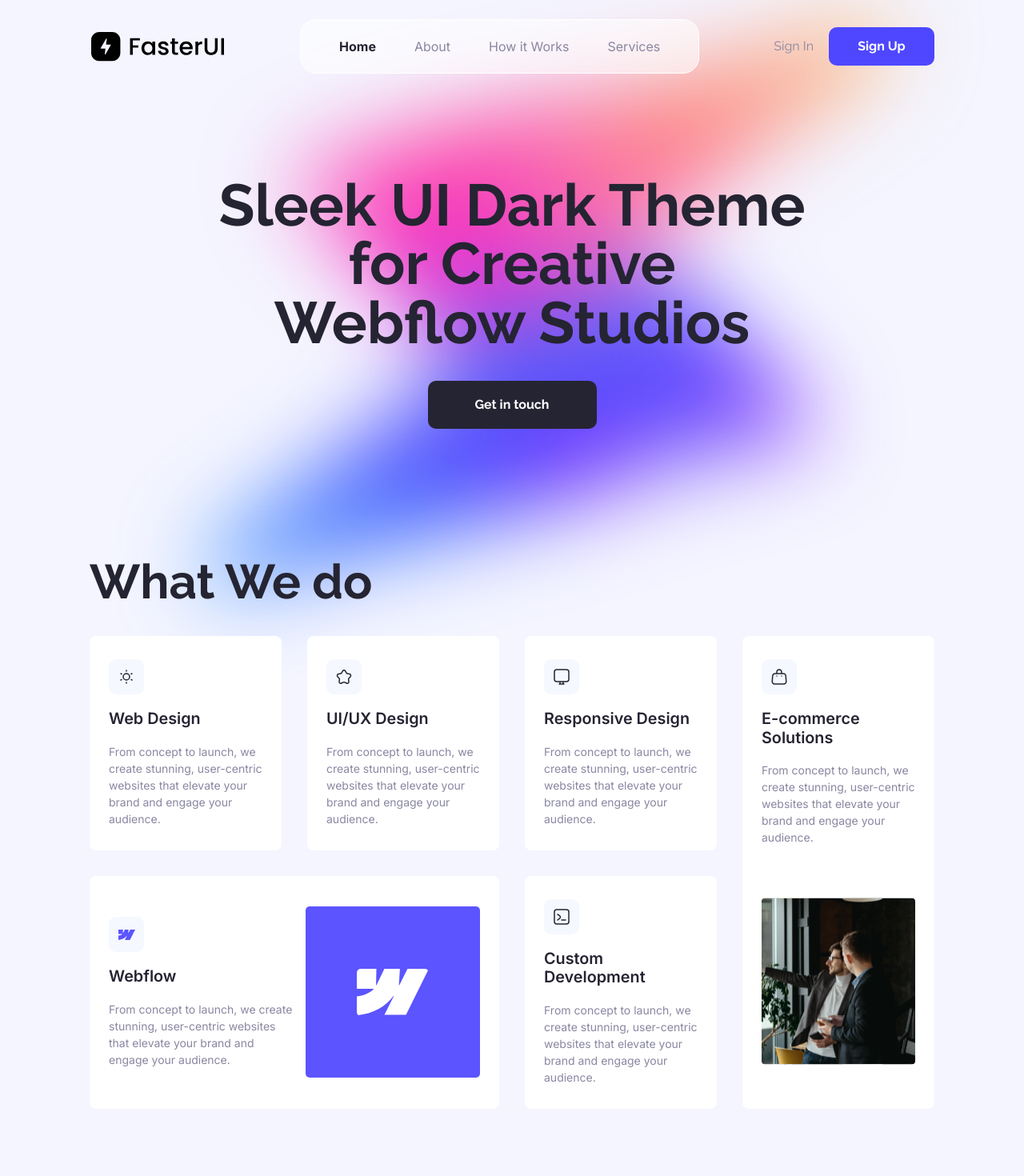
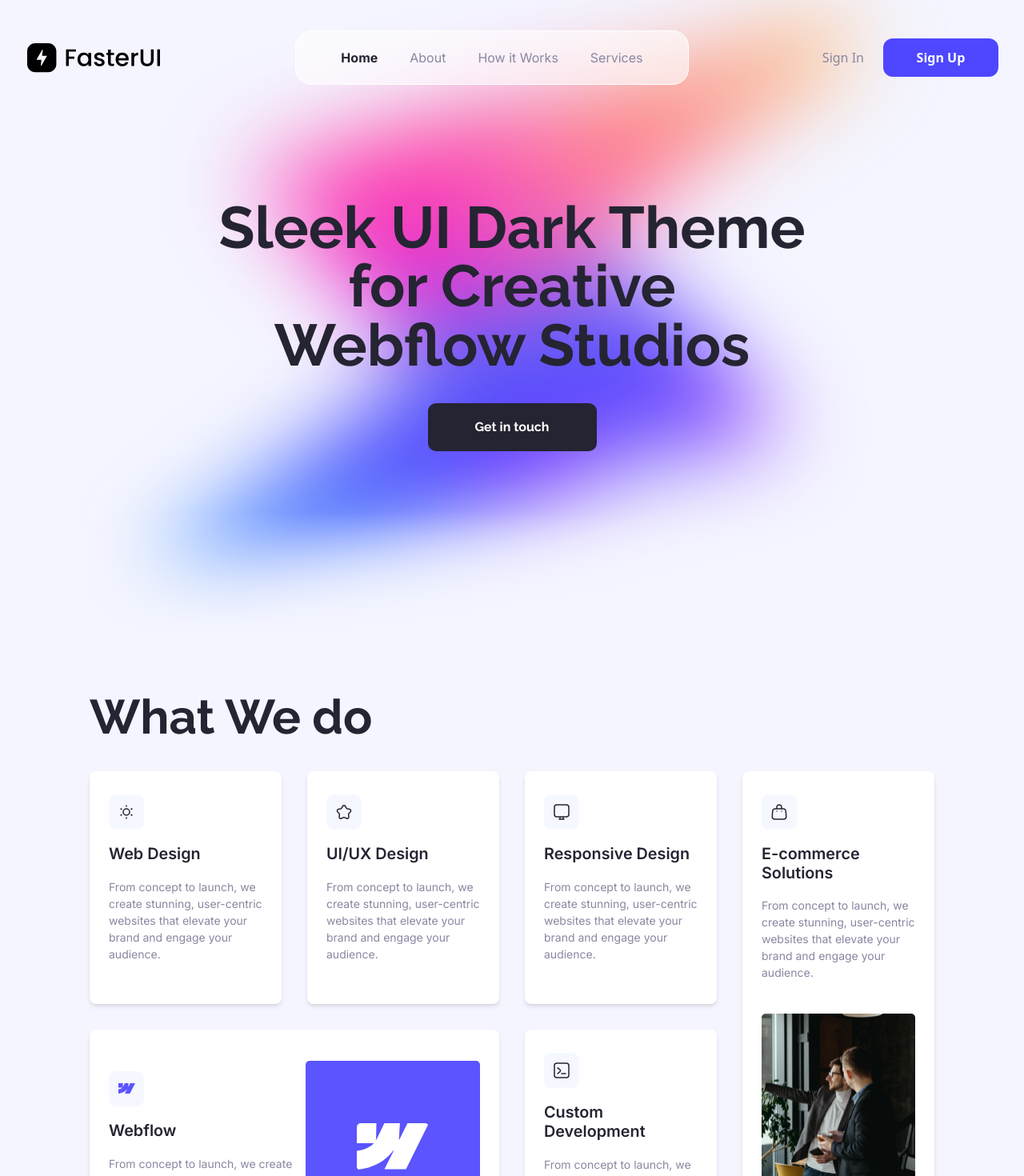
Before and after one commit to ht1423/FasterUI, a React (Vite) app: page / in a window 1280 px wide. Shown: the top 1470 px of the page at 80% size. Built offline with nearby package versions, Linux system fonts and the light colour scheme.

Commit message:
Hero and what we do section updated

```diff
--- a/src/components/HeroComp/MainHeading.jsx
+++ b/src/components/HeroComp/MainHeading.jsx
@@ -5,7 +5,7 @@ function MainHeading() {
     <div className=" xl:w-[764px] flex flex-col items-center mx-[40px] xl:mx-auto mt-[104px]">
 
       {/*Hero Section Main Heading*/}
-      <h1 className="text-[#252432] raleway font-bold text-[30px] sm:text-[40px] md:text-[50px] lg:text-[60px] xl:text-[73.34px] leading-[100%] tracking-normal text-center"> Sleek UI Dark Theme <br></br> for Creative <br></br> Webflow Studios </h1>
+      <h1 className="text-[#252432] raleway font-bold text-[30px] sm:text-[50px] md:text-[60px] xl:text-[73.34px] leading-[100%] tracking-normal text-center"> Sleek UI Dark Theme <br></br> for Creative <br></br> Webflow Studios </h1>
 
       {/*Get in Touch button*/}
       <button className="mt-[25px] sm:mt-[30px] xl:mt-[36px] py-3 px-8 xl:w-[211px] xl:h-[60px] bg-[#252432] rounded-[10px] cursor-pointer border-none raleway font-bold text-[16px] leading-[150%] text-white">Get in touch</button>
--- a/src/components/HeroComp/Navbar.jsx
+++ b/src/components/HeroComp/Navbar.jsx
@@ -3,31 +3,27 @@ import logo from "../../assets/HeroAsset/Logo.svg";
 
 function Navbar() {
   return (
-    <header className="flex flex-col lg:flex-row justify-between items-center px-4 sm:px-8 md:px-12 xl:px-28 py-4 sm:py-5 lg:py-6 gap-4">
+    <header className="w-full flex flex-wrap lg:flex-row justify-between items-center px-4 md:px-8 gap-4 lg:gap-8 py-[24px] xl:py-[38px]">
 
       {/* FasterUI Logo */}
       <a href="/" >
-        <img src={logo} alt="FasterUI Logo" className="w-[120px] h-[26px] sm:w-[140px] md:w-[150px] lg:w-[160px] xl:w-[170px] xl:h-[37px] object-contain" />
+        <img src={logo} alt="FasterUI Logo" className="w-[120px] h-[26px] sm:w-[140px] md:w-[150px] lg:w-[170px] xl:w-[170px] xl:h-[37px] object-contain" />
       </a>
 
       {/* Nav Links */}
-      <nav className="flex flex-row items-center justify-center gap-4 sm:gap-8 md:gap-10 lg:gap-12 xl:px-[56px] bg-white/60 border border-white rounded-[20px] text-[14px] sm:text-[15px] lg:text-[16px] w-full sm:w-[380px] lg:w-[450px] xl:w-[499px] h-auto sm:h-[56px] md:h-[62px] lg:h-[65px] xl:h-[68px] py-3 sm:py-0 inter leading-[150%]">
+      <nav className="flex-grow-0 flex-shrink-0 order-3 lg:order-2 w-full lg:w-auto flex flex-row items-center justify-around md:justify-center gap-4 sm:gap-6 md:gap-8 lg:gap-10 xl:px-[56px] bg-white/60 backdrop-blur-md border border-white rounded-full lg:rounded-[20px] text-sm sm:text-base h-14 sm:h-[56px] md:h-[62px] lg:h-[65px] xl:h-[68px] py-3 inter leading-[150%]">
 
-        <a href="#" className="font-bold text-[#252432]"> Home </a>
-        <a href="#" className="text-[#8987A1] hover:text-[#17161b]"> About </a>
-        <a href="#" className="text-[#8987A1] whitespace-nowrap hover:text-[#17161b]"> How it Works </a>
-        <a href="#" className="text-[#8987A1] hover:text-[#17161b]"> Services </a>
+        <a href="#" className="font-bold text-[#252432] transition-colors duration-200 hover:text-black">Home</a>
+        <a href="#" className="text-[#8987A1] transition-colors duration-200 hover:text-[#17161b]">About</a>
+        <a href="#" className="text-[#8987A1] whitespace-nowrap transition-colors duration-200 hover:text-[#17161b]">How it Works</a>
+        <a href="#" className="text-[#8987A1] transition-colors duration-200 hover:text-[#17161b]">Services</a>
 
       </nav>
 
       {/* Auth Buttons */}
-      <div className="flex items-center gap-6 md:gap-4 lg:gap-6 xl:gap-[19px]">
-
-        <button className="raleway font-[400] text-[14px] sm:text-[15px] lg:text-[16px] leading-[150%] text-[#8987A1] cursor-pointer hover:text-[#17161b]"> Sign In </button>
-
-        <button className="w-[100px] h-[40px] sm:w-[110px] sm:h-[42px] md:w-[120px] md:h-[44px] lg:w-[126px] lg:h-[46px] xl:w-[132px] xl:h-[48px] font-[700] bg-[rgb(78,71,255)] text-white raleway text-[14px] sm:text-[15px] lg:text-[16px] rounded-[10px] cursor-pointer hover:opacity-70"> Sign Up
-        </button>
-
+      <div className="flex-shrink-0 order-2 lg:order-3 flex items-center gap-4 md:gap-6">
+        <button className="text-sm sm:text-base font-normal text-[#8987A1] cursor-pointer transition-colors duration-200 hover:text-[#17161b]"> Sign In </button>
+        <button className="w-28 sm:w-32 md:w-36 h-10 md:h-12 font-bold bg-[#4E47FF] text-white text-sm sm:text-base rounded-xl cursor-pointer transition-opacity duration-200 hover:opacity-80"> Sign Up </button>
       </div>
     </header>
   );
--- a/src/components/WhatWeDoComp/Cards.jsx
+++ b/src/components/WhatWeDoComp/Cards.jsx
@@ -4,7 +4,7 @@ function Card({ icon, title, description, rightImage, downImage, colSpan, rowSpa
   const flexDirectionClass = rightImage ? "flex-row" : "flex-col";
 
   return (
-    <div className={`relative rounded-lg bg-white py-[29px] px-[24px] flex ${flexDirectionClass} items-center ${colSpan === 2 ? "col-span-2" : "col-span-1"} ${rowSpan === 2 ? "row-span-2" : "row-span-1"}`}>
+    <div className={`relative w-full rounded-lg bg-white py-[29px] px-[24px] flex ${flexDirectionClass} shadow-md items-center ${colSpan === 2 ? "col-span-2" : "col-span-1"} ${rowSpan === 2 ? "row-span-2" : "row-span-1"}`}>
 
       <div className="flex flex-col flex-1">
 
@@ -21,13 +21,13 @@ function Card({ icon, title, description, rightImage, downImage, colSpan, rowSpa
 
         {/* Down Image */}
         {downImage && (
-          <img src={downImage} alt={`${title} down`} className="w-[238px] h-[257px] rounded-[5px] mt-[41px]"/>
+          <img src={downImage} alt={`${title} down`} className=" w-full h-auto object-cover rounded-[5px] mt-[41px]"/>
         )}
       </div>
 
       {/* Right Image */}
       {rightImage && (
-        <div className="bg-[#5B54FF] w-[30%] lg:w-[40%] h-full xl:w-[218px] xl:h-[214px] flex justify-center items-center rounded-[5px]">
+        <div className="flex-shrink-0 bg-[#5B54FF] w-[30%] lg:w-[40%] h-full xl:w-[218px] xl:h-[214px] flex justify-center items-center rounded-[5px] overflow-hidden">
           <img src={rightImage} alt={`${title} right`} className="rounded-[5px] h-[30px] md:h-[40px] lg:h-[50px] xl:h-[59.15px]"
           />
         </div>
--- a/src/components/WhatWeDoComp/CardsContainer.jsx
+++ b/src/components/WhatWeDoComp/CardsContainer.jsx
@@ -58,8 +58,7 @@ const cardsData = [
 
 function CardsContainer() {
   return (
-    <div
-      className="grid grid-cols-2 md:grid-cols-3 xl:grid-cols-4 gap-4 md:gap-5 lg:gap-6 xl:gap-8 auto-rows-auto">
+    <div className="grid grid-cols-1 sm:grid-cols-2 md:grid-cols-3 xl:grid-cols-4 gap-4 md:gap-5 lg:gap-6 xl:gap-8 auto-rows-fr">
       {cardsData.map((card, index) => (
         <Card key={index} {...card} />
       ))}
--- a/src/sections/Hero.jsx
+++ b/src/sections/Hero.jsx
@@ -5,13 +5,19 @@ import Mask from '../assets/HeroAsset/Mask group.svg'
 
 function Hero() {
   return (
-    <section className="relative z-10">
+    <section className="relative z-10 min-h-screen flex flex-col overflow-hidden">
 
       {/* Mask Background Image */}
-      <img src={Mask} alt="" className="absolute h-[1009px] left-[10.33px] top-[-100px] sm:h-[1008px] -z-10 sm:left-[68px] sm:top-[190px] md:left-[72px] md:top-[150px] md:h-[756px] lg:left-[50.33px] lg:h-[1008px] lg:top-0"/>
+      <div className="absolute inset-0 -z-10 bg-no-repeat bg-center bg-cover  sm:h-[1008px] lg:pt-24" style={{
+        backgroundImage: `url(${Mask})`, maxHeight: '1008px' }}
+      ></div>
+
+      <div className="absolute inset-0 -z-10" style={{
+        backgroundImage: `linear-gradient(to bottom, transparent 80%, rgba(244, 245, 255, 1) 100%)` }}
+      ></div>
 
       {/* Navbar and MainHeading Container */}
-      <div>
+      <div className="relative z-20 w-full max-w-7xl mx-auto flex flex-col items-center">
         <Navbar />
         <MainHeading />
       </div>
--- a/src/sections/WhatWeDo.jsx
+++ b/src/sections/WhatWeDo.jsx
@@ -3,7 +3,7 @@ import CardsContainer from '../components/WhatWeDoComp/CardsContainer'
 
 function WhatWeDo() {
   return (
-    <section className="relative w-full mt-[155px] px-[30px] sm:px-[40px] md:px-[70px] lg:px-[90px] xl:px-[112px] z-10">
+    <section className="relative w-full px-[30px] sm:px-[40px] md:px-[70px] lg:px-[90px] xl:px-[112px] z-10 mt-[-210px] sm:mt-[-90px] xl:mt-[60px]">
 
     {/*What we do section Main heading*/}
     <h2 className="raleway font-bold text-[32px] sm:text-[40px] md:text-[50px] lg:text-[60px] leading-[120%] text-[#252432]">
```
